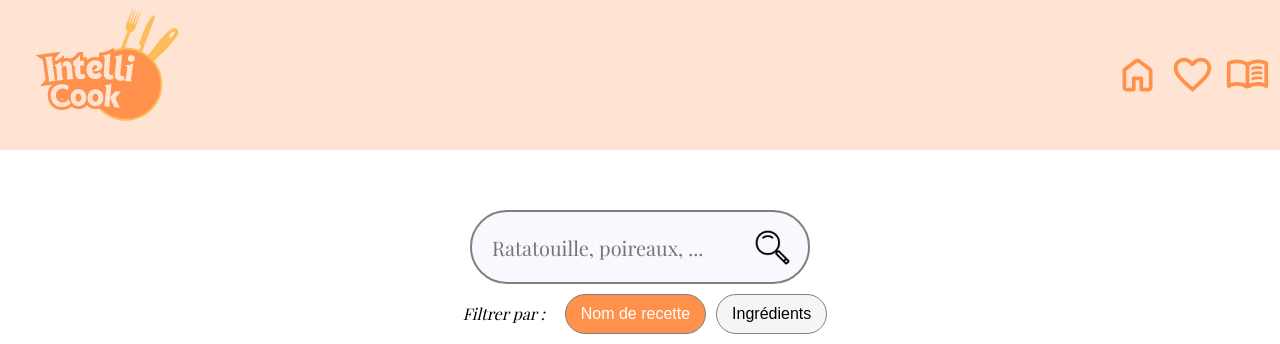
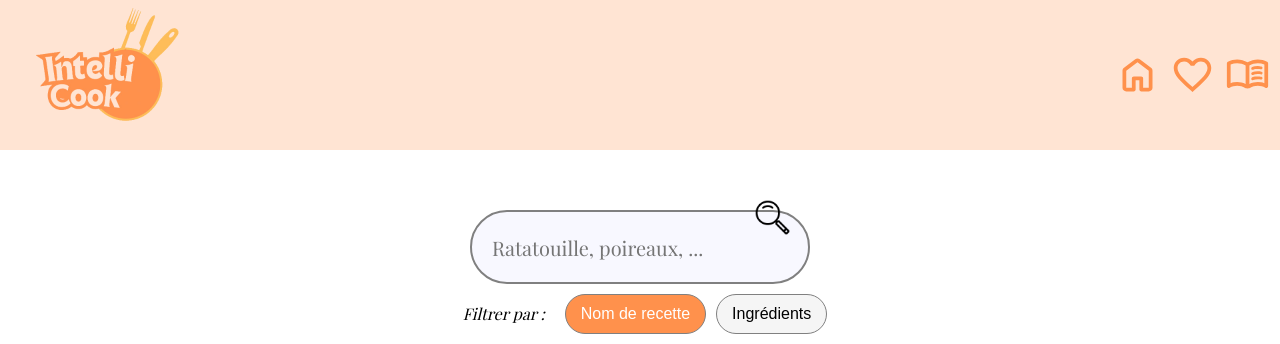
Before and after one commit to JuliePlagias/Brief-IntelliCook, a React (Create React App) app: page / in a window 1280 px wide. Shown: the top 344 px of the page. Built offline with nearby package versions, Linux system fonts and the light colour scheme; a web font is replaced by a local one.

Commit message:
style: refait la searchbar, style a éclaté lors du merge

```diff
--- a/src/styles/components/_searchBar.scss
+++ b/src/styles/components/_searchBar.scss
@@ -3,10 +3,10 @@
     position: relative;
     display: flex;
     justify-content: center;
-    padding-top: 30px;
     padding-bottom: 10px;
     width: min(70%, 340px);
-    margin: auto;
+    margin: 30px auto 0;
+    z-index: 10;
     .searchRecipe {
       width: 100%;
       padding: 10px 0 10px 20px;
@@ -28,7 +28,7 @@
       position: absolute;
       width: 45px;
       height: 45px;
-      top: 45px;
+      top: 15px;
       right: 15px;
       cursor: pointer;
       &:hover {
```
